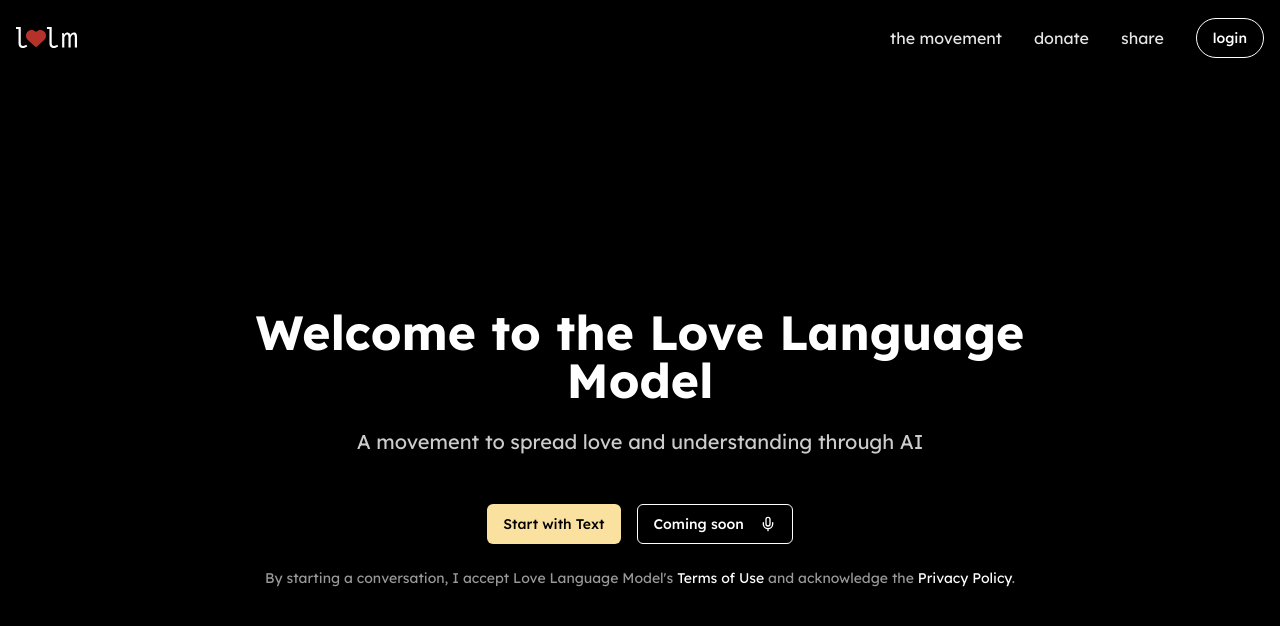
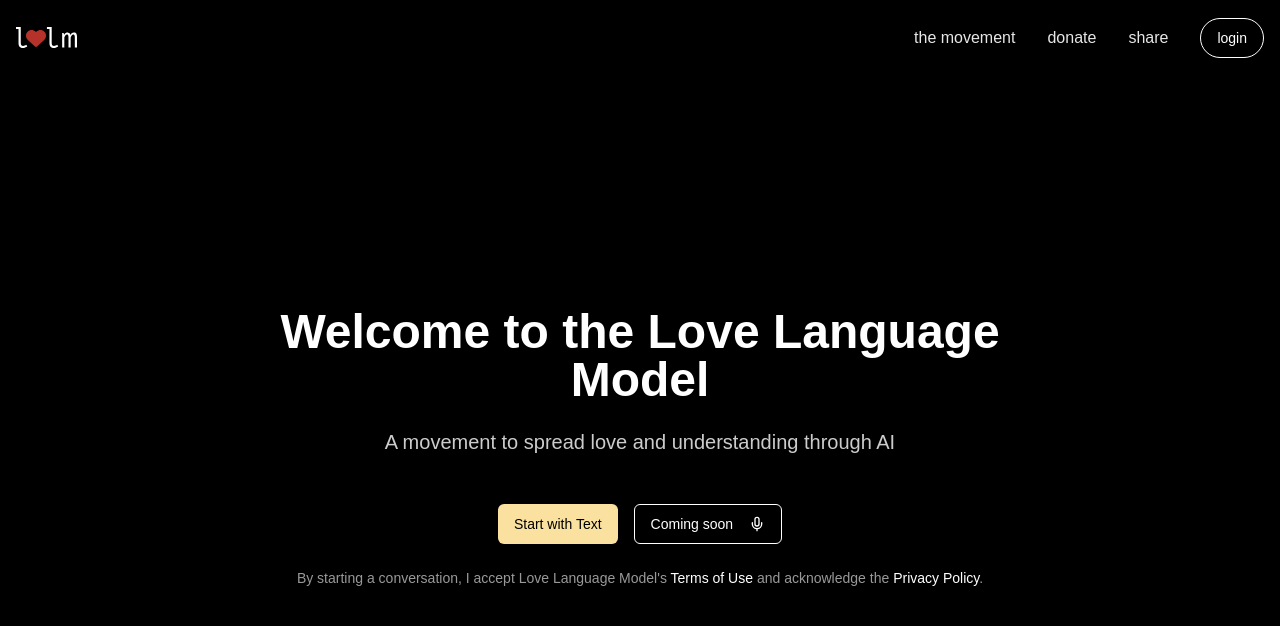
Before and after one commit to Love-Language-Model/love-languege-model-web, a React (Vite) app: page / in a window 1280 px wide. Shown: the top 626 px of the page. Built offline with nearby package versions, Linux system fonts and the light colour scheme.

Commit message:
feat: change font from Lexend to Noto Sans

```diff
--- a/src/index.css
+++ b/src/index.css
@@ -1,4 +1,4 @@
-@import url('https://fonts.googleapis.com/css2?family=Lexend:wght@300;400;500;600;700&display=swap');
+@import url('https://fonts.googleapis.com/css2?family=Noto+Sans:wght@300;400;500;600;700&display=swap');
 
 @tailwind base;
 @tailwind components;
```
